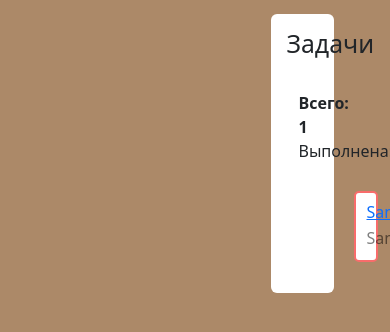
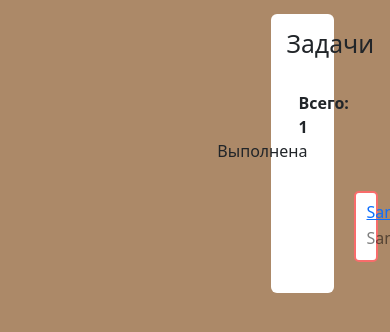
Before and after one commit to Stas9878/TodoList-Django, a Django app: page /tasks/all_tasks/ in a window 390 px wide; the page is wider, and only the part inside the window is pictured. Shown: the part 56-388 px from the top of that part. Run offline with Django 5.2, Linux system fonts and the light colour scheme; a user stored in the database is signed in; tables that the repository leaves empty hold one stand-in row (values such as "Sample post"); some libraries are stand-ins or nearby versions.

Commit message:
Adjusted button alignment to right-center for improved UI layout

```diff
--- a/todo/static/css/styles.css
+++ b/todo/static/css/styles.css
@@ -696,3 +696,10 @@ margin-left: 3px;
 .profile_span {
     margin-left: 1%;
 }
+
+/* Other */
+
+.right-float {
+    display: flex;
+    justify-content: flex-end;
+}
--- a/todo/tasks/views.py
+++ b/todo/tasks/views.py
@@ -20,7 +20,7 @@ def my_tasks(request) -> HttpResponse:
             data = create_task_form.cleaned_data
             days_left = data['due_date'] - date.today()
             Task.objects.create(user=request.user, **data, days_left=days_left.days)
-            return redirect(request.path)
+        return redirect(request.path)
     else:
         create_task_form = CreateTaskForm()
 
--- a/todo/templates/tasks/all_tasks.html
+++ b/todo/templates/tasks/all_tasks.html
@@ -22,13 +22,13 @@
                     <br>
                     <div class="container">
                         <div class="row">
-                            <div class="col-sm">
+                            <div class="col">
                                 <span class="activity-done"
                                     >Всего: {{ tasks|length }}</span
                                 >
                             </div>
                             {% if tasks|length > 0 %}
-                                <div class="col-sm-2">Выполнена:</div>
+                                <div class="col right-float">Выполнена</div>
                             {% endif %}
                         </div>
 
--- a/todo/templates/tasks/task_first_col.html
+++ b/todo/templates/tasks/task_first_col.html
@@ -19,7 +19,7 @@
                             <input disabled
                                     class="form-control"
                                     name="{{ i.name }}"
-                                    type="{{ i.widget_type }}"
+                                    type="{% if i.widget_type != 'number' %}{{ i.widget_type }}{% endif %}"
                                     placeholder="{% if i.name == 'days_left' %}{{ task.days_left }}{% else %}{{ task.creation_d }}{% endif %}">
                         </div>
                     {% elif i.name != 'importance' %}
@@ -55,7 +55,7 @@
                       </div>
                       <div class="col-6">
                       </div>
-                      <div class="col-2">
+                      <div class="col-2 right-float">
                         <a onclick="confirm_delete();">
                             <button type="button" class="btn btn-outline-danger">Удалить</button>
                         </a>
```
Lines whose indentation alone changed are shown as unchanged.
